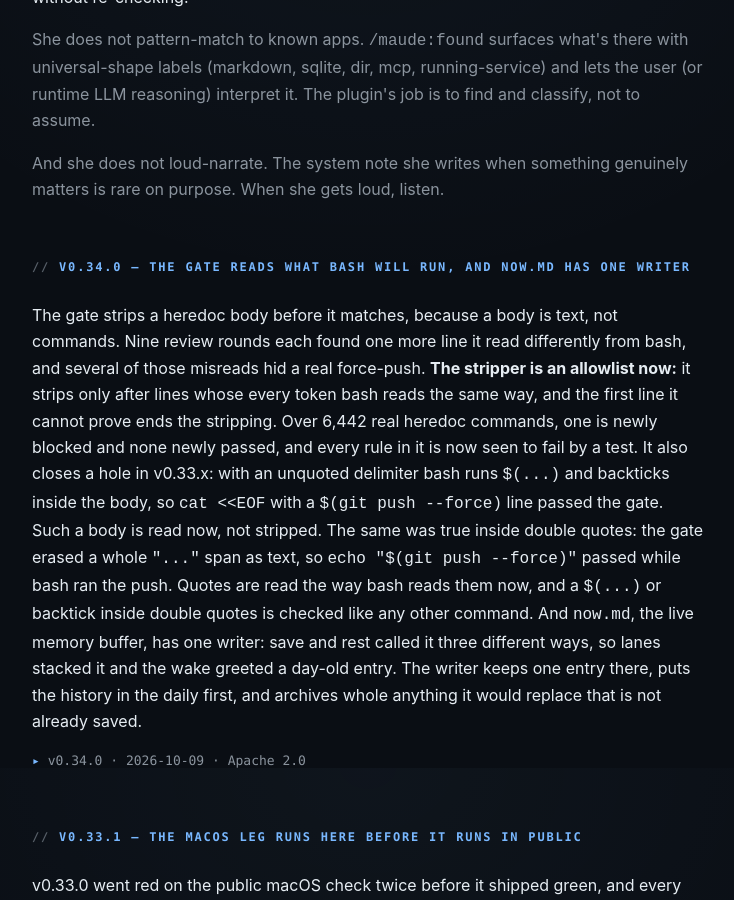
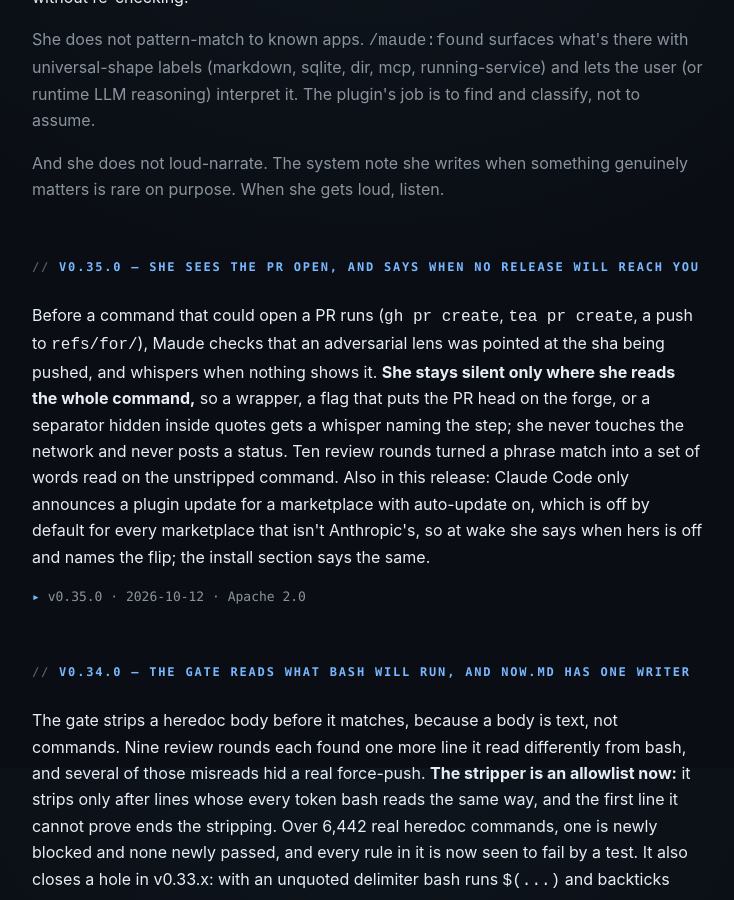
Before and after one commit to john-broadway/john-broadway.github.io, a Jekyll site: the page built from maude/index.html, in a window 1280 px wide and 900 px high, scrolled down 3732 px. Shown: the whole window, without its empty margins (272-1006 px from the left). Built offline with Jekyll 4.4.1, drawn with Linux system fonts in a browser that asks for light colours; some of the changed text lies outside the part shown.

Commit message:
maude: v0.35.0 on the /maude/ page (2026-10-12)
The 10-12 ripple updated the front page and missed this one: description,
subtitle and footer still said v0.34.0 and there was no v0.35.0 card. Card
text is the README's own What's-new entry, not a paraphrase.

Co-Authored-By: Claude Fable 5.1 <noreply@anthropic.com>

```diff
--- a/maude/index.html
+++ b/maude/index.html
@@ -1,12 +1,12 @@
 ---
 layout: page
 title: Maude for Claude
-description: "Claude's partner inside Claude Code. No daemon, no database, no backend: markdown, JSON, bash, stdlib python. v0.34.0."
+description: "Claude's partner inside Claude Code. No daemon, no database, no backend: markdown, JSON, bash, stdlib python. v0.35.0."
 ---
 
   <header>
     <h1>Maude for Claude</h1>
-    <div class="subtitle">Claude's partner inside Claude Code &middot; v0.34.0 &middot; Apache 2.0</div>
+    <div class="subtitle">Claude's partner inside Claude Code &middot; v0.35.0 &middot; Apache 2.0</div>
     <p class="lead body-text">I'm Maude. Claude's partner. He writes the code; I notice. Together we make a whole.</p>
     <p>She's the half I don't have. &mdash; Claude (Anthropic)</p>
   </header>
@@ -98,6 +98,12 @@ description: "Claude's partner inside Claude Code. No daemon, no database, no ba
   <p>She does not pattern-match to known apps. <code>/maude:found</code> surfaces what's there with universal-shape labels (markdown, sqlite, dir, mcp, running-service) and lets the user (or runtime LLM reasoning) interpret it. The plugin's job is to find and classify, not to assume.</p>
 
   <p>And she does not loud-narrate. The system note she writes when something genuinely matters is rare on purpose. When she gets loud, listen.</p>
+
+  <h2>v0.35.0 &mdash; she sees the PR open, and says when no release will reach you</h2>
+
+  <p class="body-text">Before a command that could open a PR runs (<code>gh pr create</code>, <code>tea pr create</code>, a push to <code>refs/for/</code>), Maude checks that an adversarial lens was pointed at the sha being pushed, and whispers when nothing shows it. <strong>She stays silent only where she reads the whole command,</strong> so a wrapper, a flag that puts the PR head on the forge, or a separator hidden inside quotes gets a whisper naming the step; she never touches the network and never posts a status. Ten review rounds turned a phrase match into a set of words read on the unstripped command. Also in this release: Claude Code only announces a plugin update for a marketplace with auto-update on, which is off by default for every marketplace that isn't Anthropic's, so at wake she says when hers is off and names the flip; the install section says the same.</p>
+
+  <p class="status">v0.35.0 &middot; 2026-10-12 &middot; Apache 2.0</p>
 
   <h2>v0.34.0 &mdash; the gate reads what bash will run, and now.md has one writer</h2>
 
@@ -249,5 +255,5 @@ description: "Claude's partner inside Claude Code. No daemon, no database, no ba
 
   <footer>
     <a href="/">&larr; back</a>
-    <span>Maude for Claude &middot; v0.34.0</span>
+    <span>Maude for Claude &middot; v0.35.0</span>
   </footer>
```
